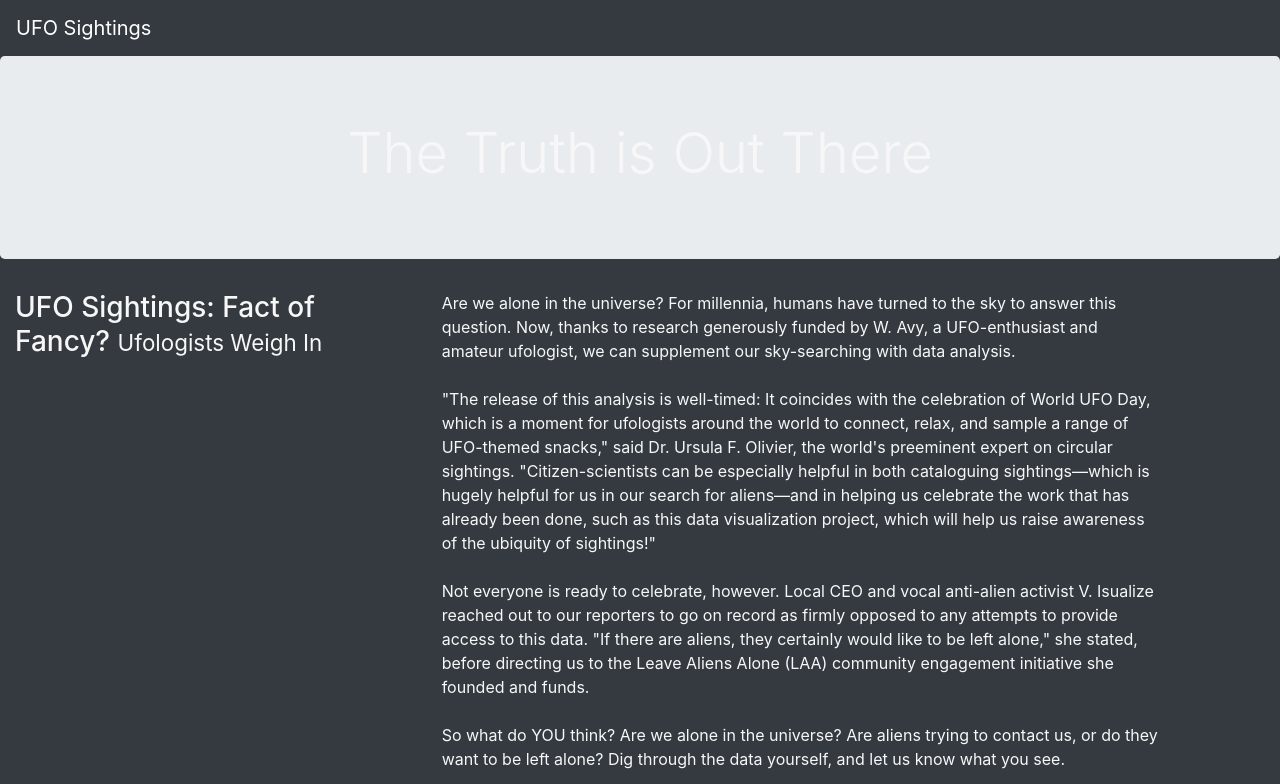
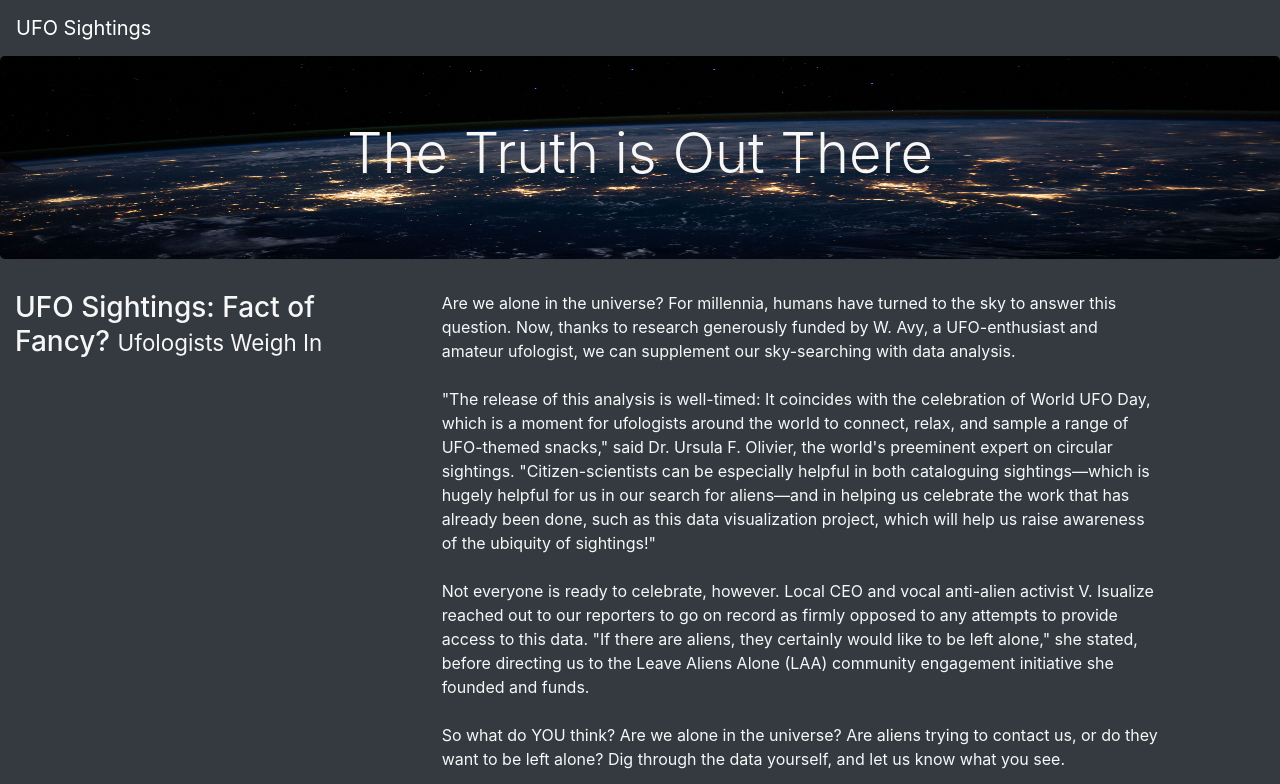
Before and after one commit to Rutgers-Data-Science-Bootcamp/UFOs, a plain HTML site: page index.html in a window 1280 px wide. Shown: the top 784 px of the page. Drawn offline with nearby package versions, Linux system fonts and the light colour scheme.

Commit message:
Update style.css

```diff
--- a/static/css/style.css
+++ b/static/css/style.css
@@ -3,7 +3,7 @@ body {
     color: #f7f7f7;
   }
 .jumbotron {
-  background-image: url("images/nasa.jpg");
+  background-image: url("../images/nasa.jpg");
   background-size: 100% 100%;
   text-align: center;
 }
```
